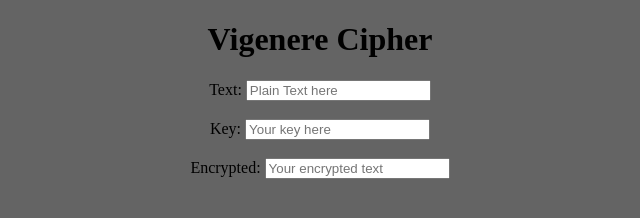
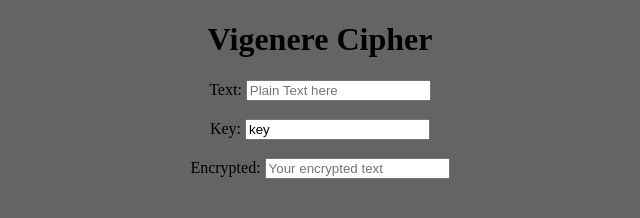
Before and after one commit to JeanVictorL/VigenereCipher, a plain HTML site: page index.html in a window 1280 px wide. Shown: the full height of the page, 320-960 px from the left. Drawn offline with Linux system fonts and the light colour scheme.

Commit message:
made a default value for the key input

```diff
--- a/index.html
+++ b/index.html
@@ -14,15 +14,10 @@
         <label for="ptext">Text:</label>
         <input type="text" name="ptext" id="ptext" placeholder="Plain Text here"><br><br>
         <label for="key">Key:</label>
-        <input type="text" name="key" id="key" placeholder="Your key here">
-        <br><br>
+        <input type="text" name="key" id="key" placeholder="Your key here" value="key"><br><br>
         <label for="cipher">Encrypted:</label>
         <input type="text" name="cipher" id="cipher" placeholder="Your encrypted text">
     </form>
-
-    <br><br>
-    <!--<p id="ptext">plain text test before the algorithm</p>-->
-    <!--<p id="cipher">this shouldn't be here when i'm done</p>-->
 
     <script src="script.js"></script>
 </body>
```
